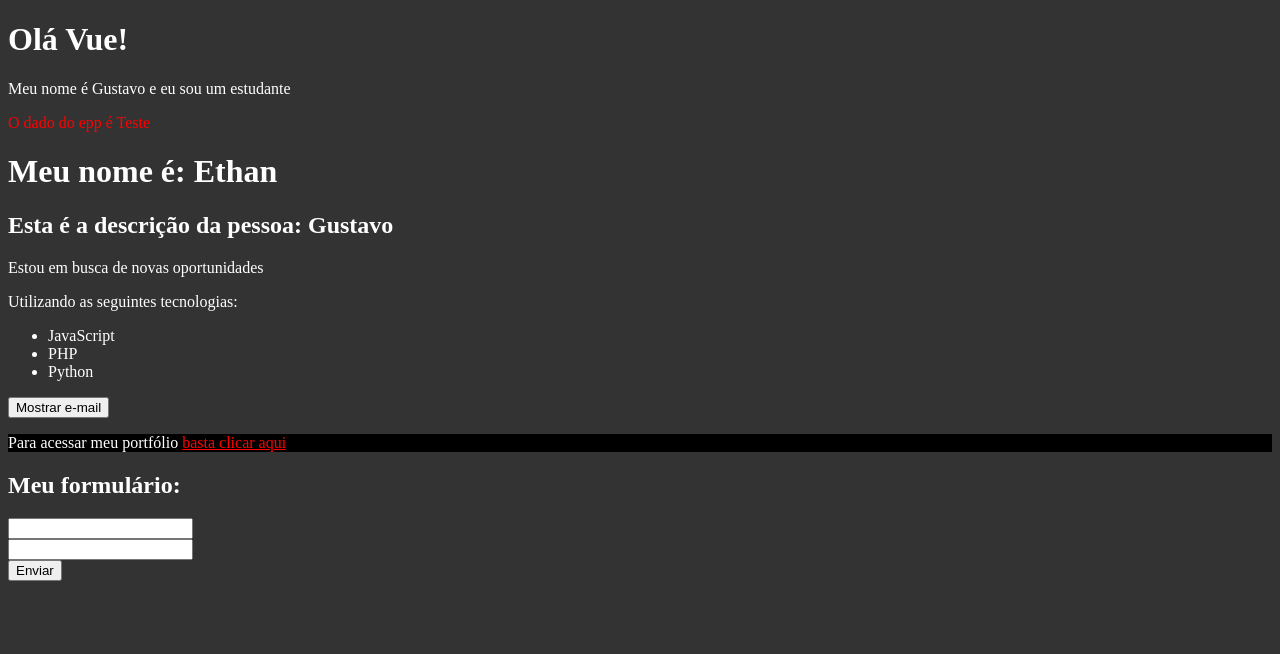
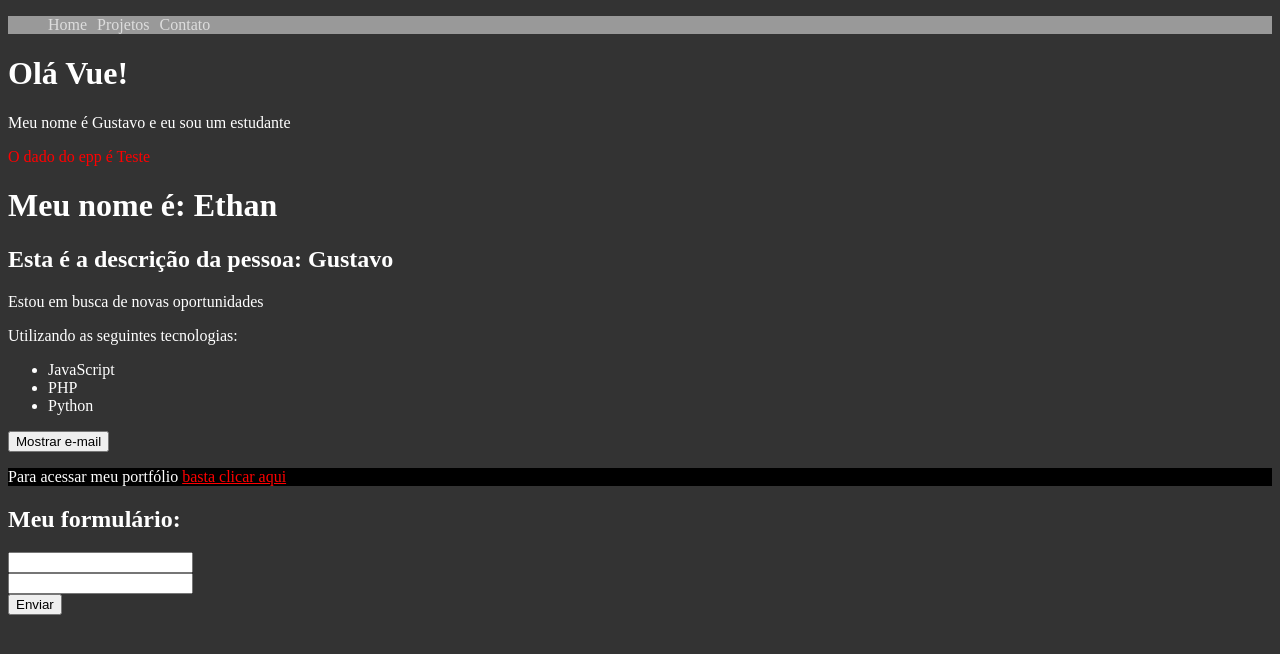
Before and after one commit to GustavoFrota/Vue-Pratica, a Vue app in the folder 2_projeto_vue/: page / in a window 1280 px wide. Shown: the top 654 px of the page. Built offline with nearby package versions, Linux system fonts and the light colour scheme.

Commit message:
Adicionando css scoped

```diff
--- a/2_projeto_vue/src/App.vue
+++ b/2_projeto_vue/src/App.vue
@@ -1,5 +1,6 @@
 <template>
  <div>
+  <Header />
   <PrimeiroComponente />
   <p class="paragrafo-pai">O dado do epp é {{ testando }}</p>
   <LifeCycle />
@@ -8,6 +9,7 @@
 </template>
 
 <script>
+import Header from './components/Header.vue'
 import PrimeiroComponente from './components/PrimeiroComponente.vue'
 import LifeCycle from './components/LifeCycle.vue'
 import Pessoa from './components/Pessoa.vue'
@@ -15,6 +17,7 @@
 export default {
   name: "app",
   components: {
+    Header,
     PrimeiroComponente,
     LifeCycle,
     Pessoa
--- /dev/null
+++ b/2_projeto_vue/src/components/Header.vue
@@ -0,0 +1,36 @@
+<template>
+    <ul>
+        <li><a href="#">Home</a></li>
+        <li><a href="#">Projetos</a></li>
+        <li><a href="#">Contato</a></li>
+    </ul>
+</template>
+
+<script>
+export default {
+    name: "Header"
+}
+</script>
+
+<style scoped>
+ ul {
+    list-style: none;
+    display: flex;
+    background: #999;
+ }
+
+ li {
+    margin-right: 10px;
+ }
+
+ a {
+    color: #ddd;
+    text-decoration: none;
+    transition: .5s;
+ }
+
+ a:hover {
+    color: turquoise;
+ }
+
+</style>
```
